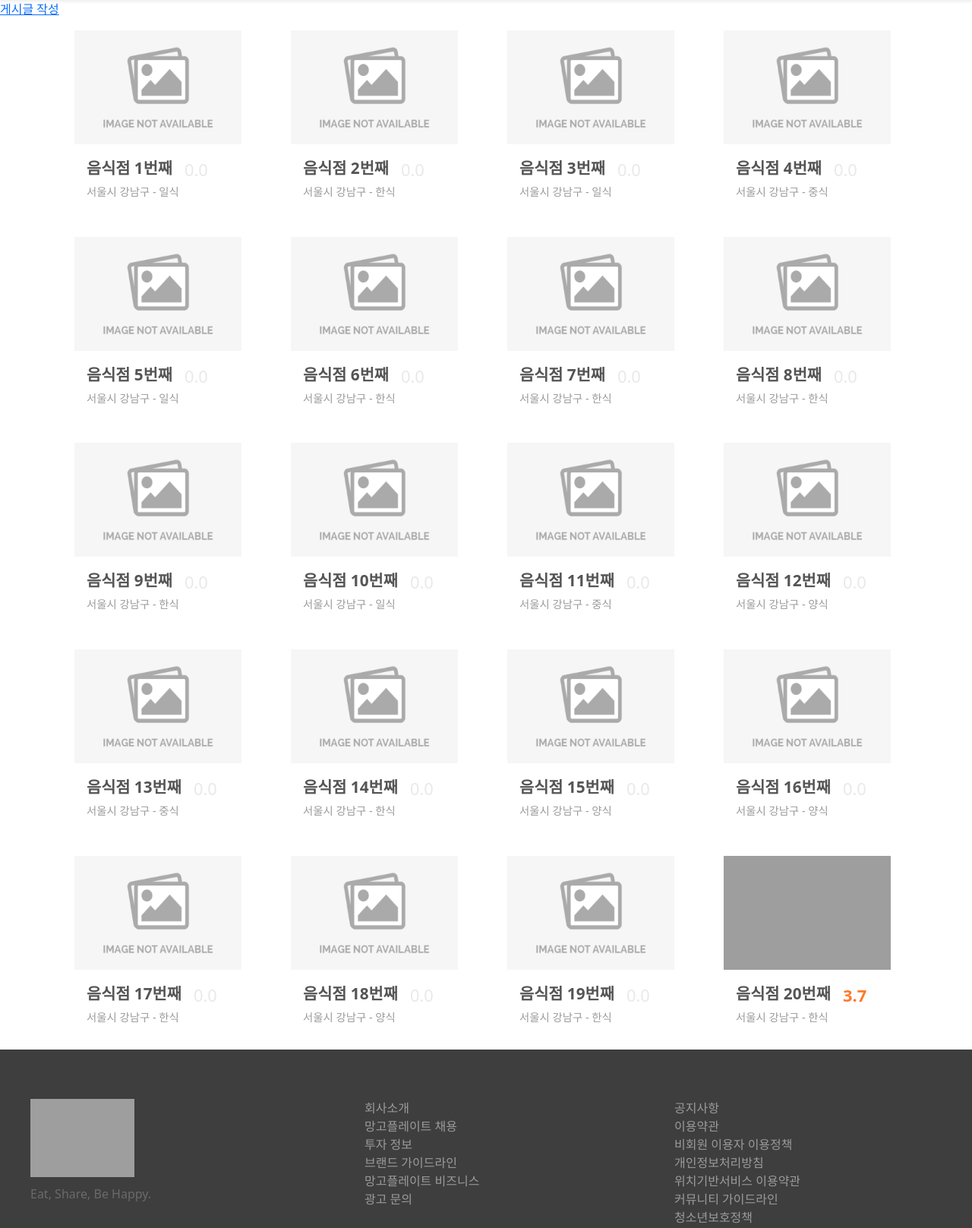
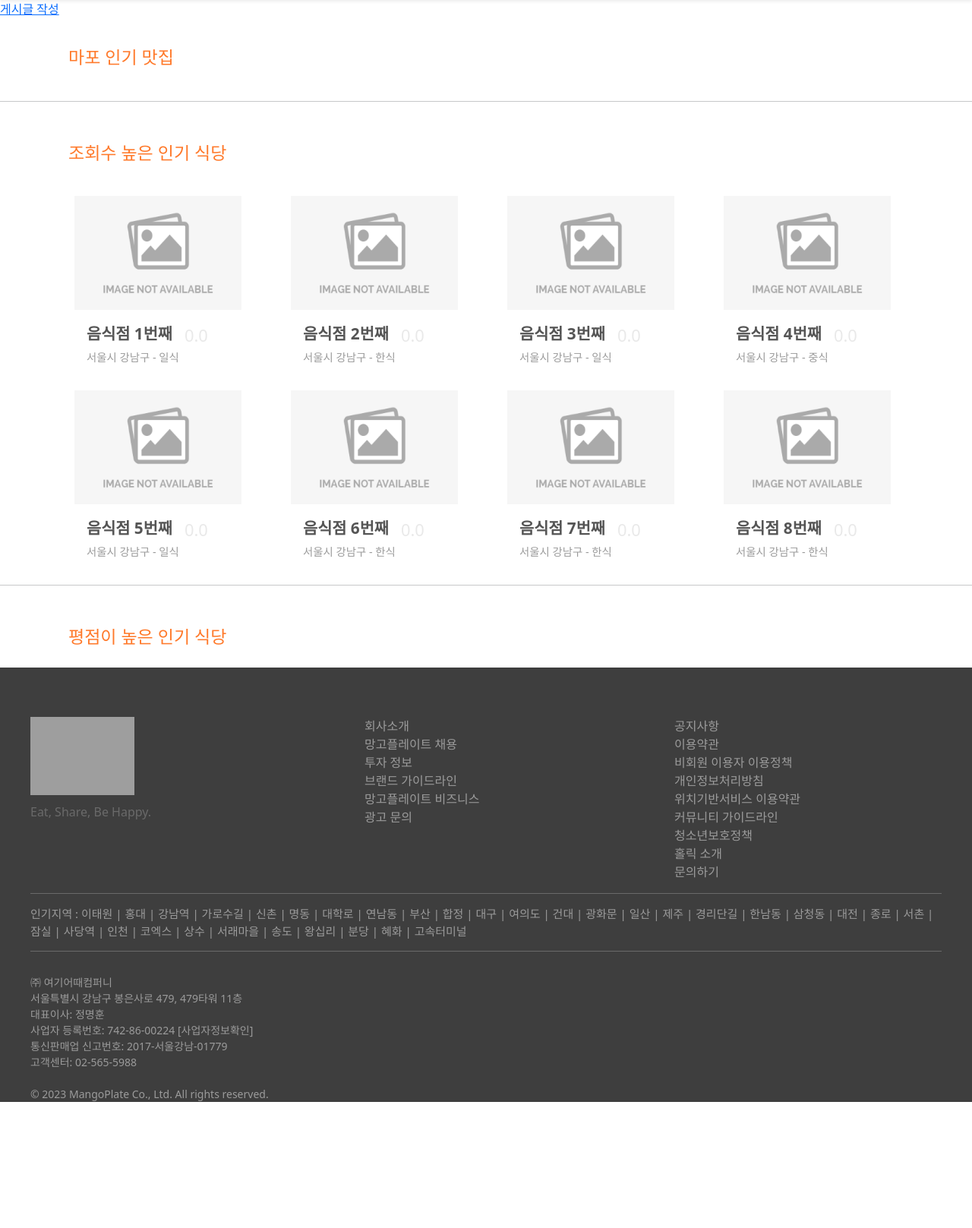
Before and after one commit to skysky44/goldang, a Django app: page /plates/ in a window 1280 px wide. Shown: the part 67-1684 px from the top of the page at 76% size. After the commit the page ends 1518 px from the top, so only its background shows below. Run offline with Django 3.2, Linux system fonts and the light colour scheme; data comes from the database, SQL or seed files in the repository; some libraries are stand-ins or nearby versions; grey boxes are pictures that could not be loaded.

Commit message:
index-template필터별 게시글조회수정

```diff
--- a/plates/templates/plates/index.html
+++ b/plates/templates/plates/index.html
@@ -4,31 +4,40 @@
 
 {% block style %}
 <style>
-  .img-size {
+  .index-filter-title {
+    padding: 38px 90px 27px;
+    font-size: 1.438rem;
+    color: #ff792a;
+    line-height: 1.2em;
+    text-align: left;
+    font-weight: 500;
+  }
+
+  .card-img-size {
     width: 220px;
     height: 150px;
   }
 
-  .title-font {
+  .card-title-font {
     font-size: 1.3rem;
     font-weight: 800;
     color: #555;
   }
 
-  .rating {
+  .card-rating {
     line-height: 36px;
     font-size: 1.37rem;
     font-weight: 600;
     color: #ff792a;
   }
 
-  .no-rating {
+  .card-no-rating {
     line-height: 36px;
     font-size: 1.37rem;
     color: #e9e9e9;
   }
 
-  .loc-font {
+  .card-loc-font {
     font-size: 0.9rem;
     color: #9b9b9b;
   }
@@ -46,49 +55,46 @@ Index
     <a href="{% url 'plates:create' %}">게시글 작성</a>
   </div>
 
+  <div class="index-filter-title">
+    마포 인기 맛집
+  </div>
+  <div class="d-flex container">
+    <div class="row row-cols-2 row-cols-md-4">
+      {% for post in 지역별_맛집 %}
+        {% include 'index-card.html' %}
+      {% endfor %}
+    </div>
+  </div>
+
+  <hr>
+
+  <div class="index-filter-title">
+    조회수 높은 인기 식당
+  </div>
+  <div class="d-flex container">
+    <div class="row row-cols-2 row-cols-md-4">
+      {% for post in 조회수_맛집 %}
+        {% include 'index-card.html' %}
+      {% endfor %}
+    </div>
+  </div>
+
+  <hr>
+
+  <div class="index-filter-title">
+    평점이 높은 인기 식당
+  </div>
   <div class="d-flex container">
     <div class="row row-cols-2 row-cols-md-4">
       {% for post in posts %}
+        {% if post|get_rating >= 4 %}
+          {% include 'index-card.html' %}
 
-        <a href="{% url 'plates:detail' post.pk %}" style="text-decoration: none;">
-          <div class="col card border-0 m-3" >
-            {% if post.post_images.first %}
-              <img class="card-img-top rounded-0 img-size" src="{{ post.post_images.first.image.url }}" alt="img">
-
-            {% else %}
-              <img class="card-img-top rounded-0 img-size" src="{% static 'plates/no_image.png' %}" alt="대체이미지">
-            {% endif %}
-
-            <div class="card-body" style="width: 220px;">
-              <div class="d-flex">
-                <div class="me-3 title-font text-truncate">{{ post.title }}</div>
-                {% if post|get_rating != 0.0 %}
-                  <div class="rating">{{ post|get_rating }}</div>
-                {% else %}
-                  <div class="no-rating">0.0</div>
-                {% endif %}
-              </div>
-              <div class="loc-font text-truncate">{{ post.address_city }} - {{ post.restaurant_type}}</div>
-            </div>
-          </div>
-        </a>
-
+        {% endif %}
       {% endfor %}
     </div>
   </div>
 </div>
-
-
-
-{% for post in posts %}
-
-  {% if post.address_city == "서울시 마포구" %}
-  {{ post.address_city}}
-  {% endif %}
-
-{% endfor %}
-
-
 
 {% include 'footer.html' %}
 
--- a/plates/views.py
+++ b/plates/views.py
@@ -6,8 +6,12 @@ from .forms import PostForm, ReviewForm, CommentForm, PostImageForm, ReviewImage
 # Create your views here.
 def index(request):
     posts = Post.objects.all()
+    지역별_맛집 = Post.objects.filter(address_city='서울시 마포구')[:8]
+    조회수_맛집  = Post.objects.order_by('-visited')[:8]
     context = {
         'posts': posts,
+        '지역별_맛집': 지역별_맛집,
+        '조회수_맛집': 조회수_맛집,
     }
     return render(request, 'plates/index.html', context)
 
--- /dev/null
+++ b/templates/index-card.html
@@ -0,0 +1,25 @@
+{% load static %}
+{% load plates_extras %}
+
+<a href="{% url 'plates:detail' post.pk %}" style="text-decoration: none;">
+  <div class="col card border-0 m-3 mb-0" >
+    {% if post.post_images.first %}
+      <img class="card-img-top rounded-0 card-img-size" src="{{ post.post_images.first.image.url }}" alt="img">
+
+    {% else %}
+      <img class="card-img-top rounded-0 card-img-size" src="{% static 'plates/no_image.png' %}" alt="대체이미지">
+    {% endif %}
+
+    <div class="card-body" style="width: 220px;">
+      <div class="d-flex">
+        <div class="me-3 card-title-font text-truncate">{{ post.title }}</div>
+        {% if post|get_rating != 0.0 %}
+          <div class="card-rating">{{ post|get_rating }}</div>
+        {% else %}
+          <div class="card-no-rating">0.0</div>
+        {% endif %}
+      </div>
+      <div class="card-loc-font text-truncate">{{ post.address_city }} - {{ post.restaurant_type}}</div>
+    </div>
+  </div>
+</a>
```
